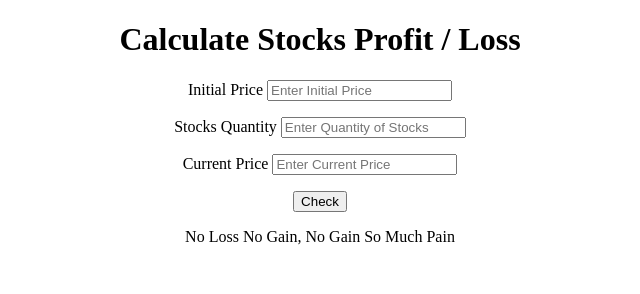
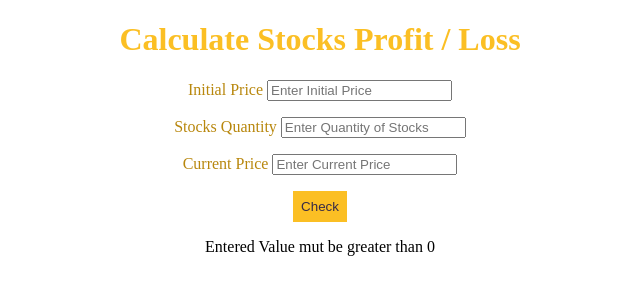
Before and after one commit to Nikhil5705/markFourteen, a plain HTML site: page index.html in a window 1280 px wide. Both pictures are taken after a click on the button "Check". Shown: the whole page, without its empty margins (320-960 px from the left). Drawn offline with Linux system fonts and the light colour scheme.

Commit message:
fixed 0 and negatve amount

```diff
--- a/index.html
+++ b/index.html
@@ -8,15 +8,15 @@
     <title>Calculate Stocks Profit / Loss</title>
 </head>
 <body>
-    <h1>Calculate Stocks Profit / Loss</h1>
+    <h1 id="heading">Calculate Stocks Profit / Loss</h1>
     <main>
-      <label for="initial-price">Initial Price
+      <label for="initial-price" class="txt">Initial Price
         <input type="number" id="initial-price" placeholder="Enter Initial Price"/>
       </label>
-      <label for="stocks-quantity">Stocks Quantity
+      <label for="stocks-quantity" class="txt">Stocks Quantity
         <input type="number" id="stocks-quantity" placeholder="Enter Quantity of Stocks"/>
       </label>
-      <label for="current-price">Current Price
+      <label for="current-price" class="txt">Current Price
         <input type="number" id="current-price" placeholder="Enter Current Price"/>
       </label>
       <button id="check-btn">Check</button>
--- a/stocks.css
+++ b/stocks.css
@@ -6,3 +6,15 @@ label{
     display: block;
     padding-bottom: 1rem ;
 }
+#heading{
+    color: #fbbf24;
+}
+.txt{
+    color: #b8870d;
+}
+#check-btn{
+    background-color: #fbbf24;
+    color: #362a47;
+    border: transparent;
+    padding: 0.5rem;
+}
--- a/stocks.js
+++ b/stocks.js
@@ -4,7 +4,7 @@ const currentPrice = document.querySelector("#current-price");
 const checkBtn = document.querySelector("#check-btn");
 const output = document.querySelector("#output");
 
-checkBtn.addEventListener("click", inputHandler);
+checkBtn.addEventListener("click", inputHandler)
 
 function inputHandler(){
 const ip = Number(initialPrice.value);
@@ -16,19 +16,36 @@ calculate(ip, sq, cp);
 }
 
 function calculate(initial, stocks, current){
-    if(current > initial){
+
+    // if(initial==""||stocks==""||current=="")
+    // {
+    //      output.innerText="Please fill all fields";
+    //      return 0;
+    // }
+     if(initial===0||stocks===0||current===0)
+    {
+         output.innerText="Entered Value mut be greater than 0";
+         return 0;
+    }
+    else if(initial<0||stocks<0||current<0)
+    {
+         output.innerText="Entered Value can not be Negative";
+         return 0;
+    }
+
+    else if(current > initial ){
         const profit = (current - initial)*stocks;
         const profitpercentage = (profit/initial)*100;
        output.innerText = "Profit is " + profit + " and Profit percentage is " +profitpercentage + "%";
 
 
      }
-         else if(current < initial){
+    else if(current < initial){
              const loss = (initial - current)*stocks;
              const losspercentage = (loss/initial)*100;
              output.innerText = "loss is " +loss + " and loss percentage is " +losspercentage + "%" ;
          }
-         else{
+    else{
              output.innerText = "No Loss No Gain, No Gain So Much Pain";
          }
 }
```
